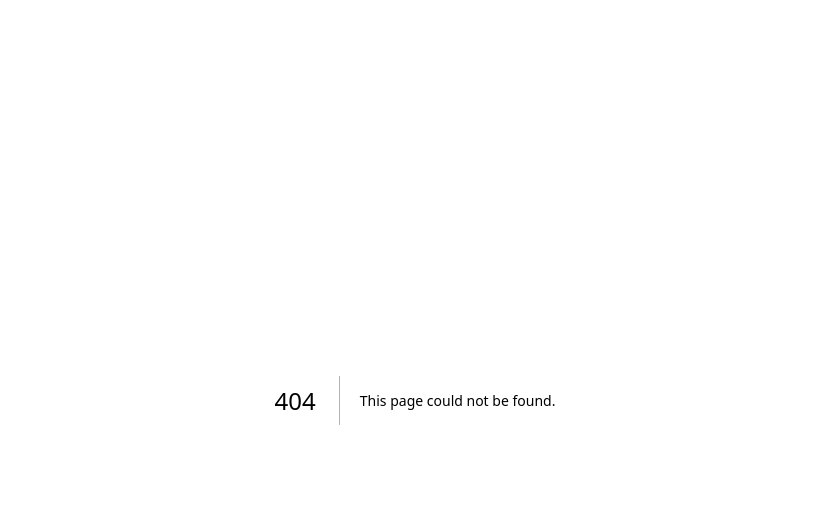
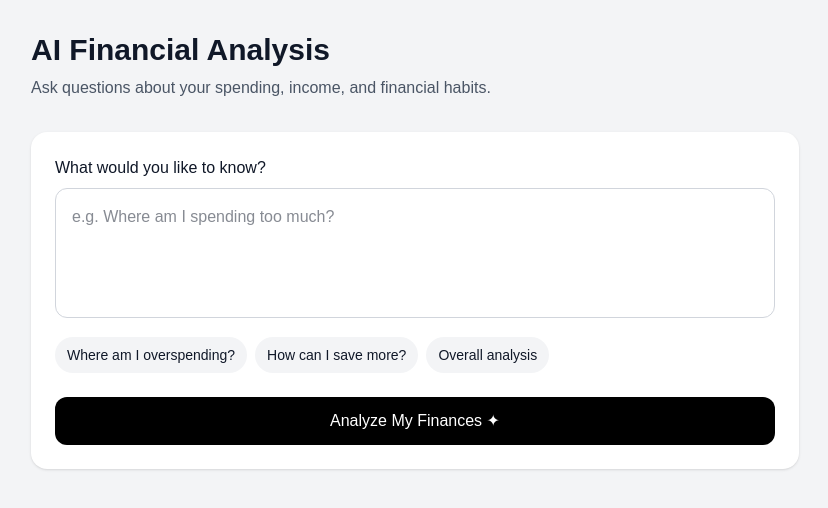
Before and after one commit to stevenAryaa/personalfinance, a Next.js app: page /analysis in a window 1280 px wide. Before the commit this address had no page. Shown: the top 508 px of the page, without its empty margins (225-1053 px from the left). Built offline with nearby package versions, Linux system fonts and the light colour scheme; no server answers.

Commit message:
added AI analysis feature and added new page for ai.

```diff
--- /dev/null
+++ b/app/analysis/page.tsx
@@ -0,0 +1,195 @@
+"use client";
+
+import { useState } from "react";
+import { supabase } from "@/lib/supabase";
+
+export default function AnalysisPage() {
+  const [question, setQuestion] = useState("");
+  const [analysis, setAnalysis] = useState("");
+  const [loading, setLoading] = useState(false);
+  const [error, setError] = useState("");
+
+  async function analyzeFinances() {
+    setLoading(true);
+    setAnalysis("");
+    setError("");
+
+    try {
+      // 1. Load transactions from Supabase
+      const { data: transactions, error: transactionError } =
+        await supabase
+          .from("transactions")
+          .select("*")
+          .order("date", { ascending: false });
+
+      if (transactionError) {
+        throw transactionError;
+      }
+
+      if (!transactions || transactions.length === 0) {
+        setError("You don't have any transactions to analyze yet.");
+        return;
+      }
+
+      // 2. Calculate reliable values ourselves
+      const income = transactions
+        .filter((transaction) => transaction.type === "income")
+        .reduce(
+          (total, transaction) =>
+            total + Number(transaction.amount),
+          0
+        );
+
+      const expenses = transactions
+        .filter((transaction) => transaction.type === "expense")
+        .reduce(
+          (total, transaction) =>
+            total + Number(transaction.amount),
+          0
+        );
+
+      const spendingByCategory: Record<string, number> = {};
+
+      transactions
+        .filter((transaction) => transaction.type === "expense")
+        .forEach((transaction) => {
+          const category = transaction.category || "Other";
+
+          spendingByCategory[category] =
+            (spendingByCategory[category] || 0) +
+            Number(transaction.amount);
+        });
+
+      const financialData = {
+        income,
+        expenses,
+        netCashFlow: income - expenses,
+        savingsRate:
+          income > 0
+            ? Number(
+                (((income - expenses) / income) * 100).toFixed(1)
+              )
+            : 0,
+        spendingByCategory,
+        transactionCount: transactions.length,
+        transactions,
+      };
+
+      // 3. Send summary + question to our server API
+      const response = await fetch("/api/analyze", {
+        method: "POST",
+        headers: {
+          "Content-Type": "application/json",
+        },
+        body: JSON.stringify({
+          question,
+          financialData,
+        }),
+      });
+
+      const result = await response.json();
+
+      if (!response.ok) {
+        throw new Error(result.error || "Analysis failed");
+      }
+
+      setAnalysis(result.analysis);
+    } catch (err) {
+      console.error(err);
+      setError("Something went wrong while analyzing your finances.");
+    } finally {
+      setLoading(false);
+    }
+  }
+
+  return (
+    <main className="min-h-screen bg-gray-100 p-8 text-gray-900">
+      <div className="mx-auto max-w-3xl">
+        <h1 className="text-3xl font-bold">
+          AI Financial Analysis
+        </h1>
+
+        <p className="mt-2 text-gray-600">
+          Ask questions about your spending, income, and financial
+          habits.
+        </p>
+
+        <div className="mt-8 rounded-2xl bg-white p-6 shadow">
+          <label className="mb-2 block font-medium">
+            What would you like to know?
+          </label>
+
+          <textarea
+            value={question}
+            onChange={(e) => setQuestion(e.target.value)}
+            placeholder="e.g. Where am I spending too much?"
+            rows={4}
+            className="w-full resize-none rounded-xl border border-gray-300 p-4 outline-none focus:border-black"
+          />
+
+          <div className="mt-3 flex flex-wrap gap-2">
+            <button
+              type="button"
+              onClick={() =>
+                setQuestion("Where am I spending too much?")
+              }
+              className="rounded-full bg-gray-100 px-3 py-2 text-sm"
+            >
+              Where am I overspending?
+            </button>
+
+            <button
+              type="button"
+              onClick={() =>
+                setQuestion(
+                  "What are the biggest opportunities for me to save money?"
+                )
+              }
+              className="rounded-full bg-gray-100 px-3 py-2 text-sm"
+            >
+              How can I save more?
+            </button>
+
+            <button
+              type="button"
+              onClick={() =>
+                setQuestion(
+                  "Give me an overall analysis of my financial situation."
+                )
+              }
+              className="rounded-full bg-gray-100 px-3 py-2 text-sm"
+            >
+              Overall analysis
+            </button>
+          </div>
+
+          <button
+            onClick={analyzeFinances}
+            disabled={loading}
+            className="mt-6 w-full rounded-xl bg-black p-3 font-medium text-white disabled:opacity-50"
+          >
+            {loading ? "Analyzing..." : "Analyze My Finances ✦"}
+          </button>
+        </div>
+
+        {error && (
+          <div className="mt-6 rounded-xl bg-red-50 p-4 text-red-700">
+            {error}
+          </div>
+        )}
+
+        {analysis && (
+          <div className="mt-6 rounded-2xl bg-white p-6 shadow">
+            <h2 className="mb-4 text-xl font-semibold">
+              AI Analysis
+            </h2>
+
+            <div className="whitespace-pre-wrap leading-7 text-gray-700">
+              {analysis}
+            </div>
+          </div>
+        )}
+      </div>
+    </main>
+  );
+}
--- /dev/null
+++ b/app/api/analyze/route.ts
@@ -0,0 +1,63 @@
+import Groq from "groq-sdk";
+
+const groq = new Groq({
+  apiKey: process.env.GROQ_API_KEY,
+});
+
+export async function POST(req: Request) {
+  try {
+    const { question, financialData } = await req.json();
+
+    const completion = await groq.chat.completions.create({
+      model: "llama-3.3-70b-versatile",
+
+      messages: [
+        {
+          role: "system",
+          content: `
+You are a personal finance analysis assistant.
+
+You receive structured financial transaction summaries.
+
+Your job is to:
+- identify spending patterns
+- compare income and expenses
+- identify areas of high spending
+- discuss savings behaviour
+- answer the user's question using their financial data
+- give practical and realistic suggestions
+
+Do not invent numbers.
+Only use the data provided.
+Do not provide investment, tax, or legal advice.
+          `,
+        },
+        {
+          role: "user",
+          content: `
+Financial data:
+${JSON.stringify(financialData, null, 2)}
+
+User question:
+${question || "Analyze my financial situation."}
+          `,
+        },
+      ],
+
+      temperature: 0.3,
+    });
+
+    return Response.json({
+      analysis:
+        completion.choices[0]?.message?.content ??
+        "No analysis was generated.",
+    });
+  } catch (error) {
+    console.error(error);
+
+    return Response.json(
+      { error: "Failed to analyze financial data." },
+      { status: 500 }
+    );
+  }
+}
--- a/app/page.tsx
+++ b/app/page.tsx
@@ -1,4 +1,5 @@
 import { supabase } from "@/lib/supabase";
+import Link from "next/link";
 
 export default async function Home() {
   const { data: transactions, error } = await supabase
@@ -18,6 +19,12 @@ export default async function Home() {
       <h1 className="mb-6 text-3xl font-bold">
         Personal Finance
       </h1>
+      <Link
+      href="/transaction/new"
+      className="rounded-lg bg-black px-4 py-2 text-white"
+    >
+      + Add Transaction
+    </Link>
 
       <div className="rounded-xl bg-white p-6 shadow">
         <h2 className="mb-4 text-xl font-semibold">
--- a/package.json
+++ b/package.json
@@ -10,6 +10,7 @@
   },
   "dependencies": {
     "@supabase/supabase-js": "^2.112.2",
+    "groq-sdk": "^1.5.0",
     "next": "16.3.0",
     "react": "19.2.8",
     "react-dom": "19.2.8"
```
Also changed, not shown: 1 other file (tests, documents, lock files or other folders).
